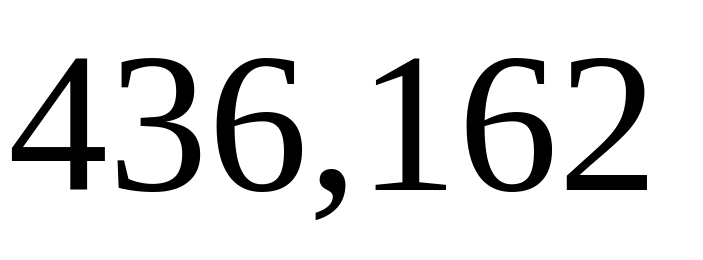
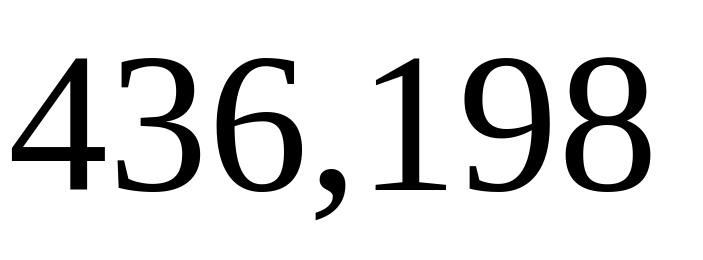
Before and after one commit to jbinney/jbinney.github.io, a plain HTML site: page waitlist.html in a window 1280 px wide. Shown: the whole page, without its empty margins (0-703 px from the left). Drawn offline with Linux system fonts and the light colour scheme.

Commit message:
Update waitlist

```diff
--- a/waitlist.html
+++ b/waitlist.html
@@ -1 +1 @@
-<html><body><div style="font-size: 200px">436,162</div></body></html>
+<html><body><div style="font-size: 200px">436,198</div></body></html>
```
